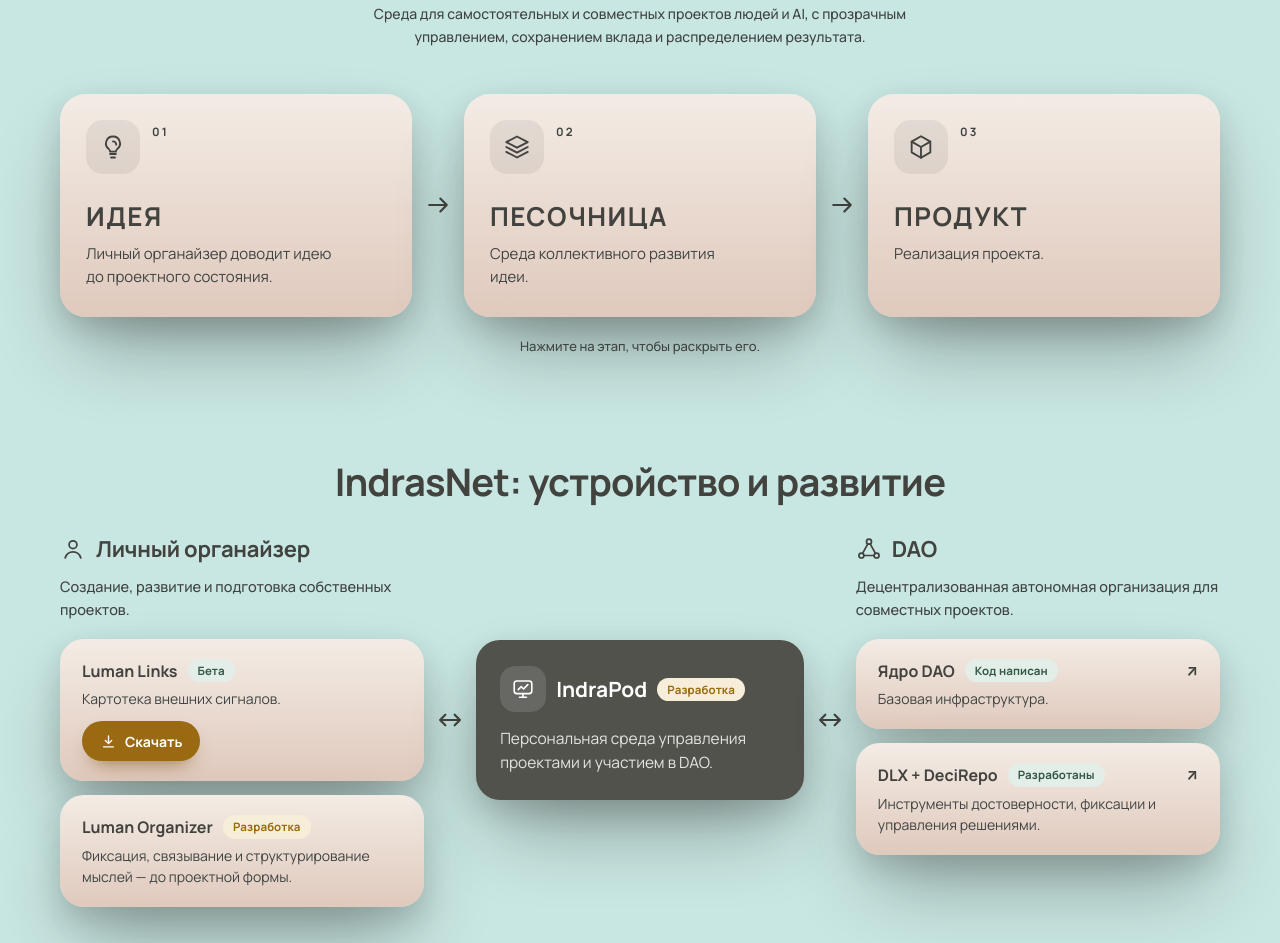
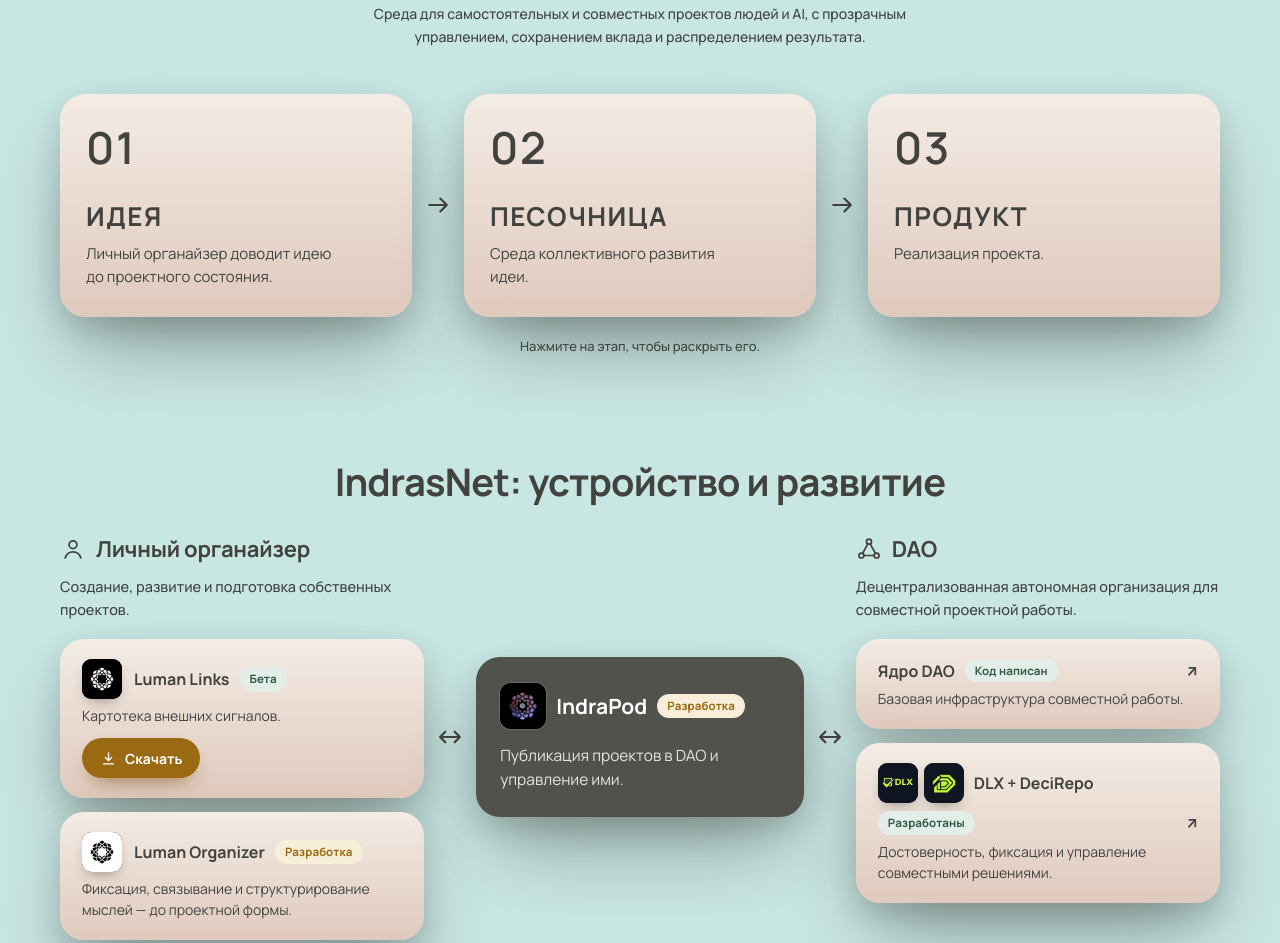
Before and after one commit to pbrahmanov-droid/indrasnet-site, a plain HTML site: page next/index.html in a window 1280 px wide. Shown: the part 436-1379 px from the top of the page. Drawn offline with Linux system fonts and the light colour scheme.

Commit message:
next/: круг 4 — логотипы продуктов, номера этапов вместо иконок, тексты устройства по сквозной логике
Co-Authored-By: Claude Opus 5.5 <noreply@anthropic.com>

```diff
--- a/next/index.html
+++ b/next/index.html
@@ -105,9 +105,7 @@ h1,h2,h3,h4{text-wrap:balance}
 .stage-card:hover,.stage-card:focus-visible{transform:translateY(-4px);box-shadow:var(--nx-card-shadow-up)}
 .stage-card.active{box-shadow:inset 0 0 0 2px var(--nx-base),var(--nx-card-shadow-up)}
 .s-top{display:flex;justify-content:space-between;align-items:flex-start;gap:12px}
-.stage-ic{width:54px;height:54px;border-radius:17px;display:grid;place-items:center;background:rgba(30,30,28,.07);color:var(--nx-head)}
-.stage-ic svg{width:28px;height:28px}
-.stage-card .num{font-size:11.5px;letter-spacing:.2em;color:var(--nx-muted);font-weight:700;padding-top:4px}
+.stage-card .num{font-size:44px;line-height:54px;letter-spacing:.04em;color:var(--nx-head);font-weight:600}
 .stage-card h2{margin:24px 0 8px;font-size:26px;font-weight:700;letter-spacing:.06em;color:var(--nx-head)}
 .stage-card p{margin:0;max-width:28ch;font-size:15px;line-height:1.55;color:var(--nx-muted)}
 .stage-arrow,.dlink{align-self:center;justify-self:center;display:grid;place-items:center;color:var(--nx-head);pointer-events:none}
@@ -149,12 +147,14 @@ h1,h2,h3,h4{text-wrap:balance}
 .item{display:block;padding:20px 22px;border-radius:24px;background:var(--nx-card);box-shadow:var(--nx-card-shadow);text-decoration:none;color:inherit;transition:transform .2s ease,box-shadow .2s ease}
 a.item:hover{transform:translateY(-3px);box-shadow:var(--nx-card-shadow-up)}
 .item-top{display:flex;align-items:center;gap:8px 10px;flex-wrap:wrap}
+.logo-app{flex:none;display:block;width:40px;height:40px;border-radius:24%;object-fit:cover;background:#13161f;box-shadow:0 6px 14px -6px rgba(40,40,36,.5)}
+.logo-pair{display:inline-flex;gap:6px;flex:none}
+.item-top .logo-app+h4,.logo-pair+h4{margin-left:2px}
 .item h4{margin:0;font-size:16px;color:var(--nx-head)}
 .item p{margin:6px 0 0;font-size:14px;line-height:1.5;color:var(--nx-muted)}
 .item .ext{margin-left:auto;font-size:15px;color:var(--nx-head);font-weight:700}
 .pod{padding:26px 24px;border-radius:24px;background:var(--nx-base);color:#fff;box-shadow:var(--nx-card-shadow)}
-.pod .dhead .ic{width:46px;height:46px;border-radius:15px;background:rgba(255,255,255,.12);color:#fff}
-.pod .dhead .ic svg{width:24px;height:24px}
+.pod .pod-logo{width:46px;height:46px;background:#000;box-shadow:0 0 0 1px rgba(255,255,255,.14)}
 .pod h3{margin:0;font-size:21px;color:#fff}
 .pod p{margin:14px 0 0;font-size:15.5px;line-height:1.55;color:rgba(255,255,255,.84)}
 .badge{display:inline-flex;align-items:center;padding:3px 10px;border-radius:999px;font-size:11.5px;font-weight:700;letter-spacing:.01em;white-space:nowrap;line-height:1.5}
@@ -256,19 +256,19 @@ a.item:hover{transform:translateY(-3px);box-shadow:var(--nx-card-shadow-up)}
   <section class="stage-wrap" id="system">
     <div class="shell stage-row">
       <button class="stage-card nx-glass" data-stage="idea" aria-expanded="false">
-        <span class="s-top"><span class="stage-ic"><svg viewBox="0 0 24 24" fill="none" stroke="currentColor" stroke-width="1.6" stroke-linecap="round" stroke-linejoin="round" aria-hidden="true" focusable="false"><path d="M9.5 18h5M10.3 21h3.4"/><path d="M12 3a6 6 0 0 0-3.6 10.8c.7.6 1.1 1.3 1.1 2.1v.1h5v-.1c0-.8.4-1.5 1.1-2.1A6 6 0 0 0 12 3z"/><path d="M12 7.2a2.8 2.8 0 0 1 2.8 2.8"/></svg></span><span class="num">01</span></span>
+        <span class="s-top"><span class="num">01</span></span>
         <h2>ИДЕЯ</h2>
         <p>Личный органайзер доводит идею до проектного состояния.</p>
       </button>
       <div class="stage-arrow" aria-hidden="true"><svg viewBox="0 0 24 24" fill="none" stroke="currentColor" stroke-width="1.9" stroke-linecap="round" stroke-linejoin="round" aria-hidden="true" focusable="false"><path d="M4.5 12h15M14 6.5l5.5 5.5-5.5 5.5"/></svg></div>
       <button class="stage-card nx-glass" data-stage="sandbox" aria-expanded="false">
-        <span class="s-top"><span class="stage-ic"><svg viewBox="0 0 24 24" fill="none" stroke="currentColor" stroke-width="1.6" stroke-linecap="round" stroke-linejoin="round" aria-hidden="true" focusable="false"><path d="M12 3 2.8 7.8 12 12.6l9.2-4.8L12 3z"/><path d="m2.8 12 9.2 4.8 9.2-4.8"/><path d="m2.8 16.2 9.2 4.8 9.2-4.8"/></svg></span><span class="num">02</span></span>
+        <span class="s-top"><span class="num">02</span></span>
         <h2>ПЕСОЧНИЦА</h2>
         <p>Среда коллективного развития идеи.</p>
       </button>
       <div class="stage-arrow" aria-hidden="true"><svg viewBox="0 0 24 24" fill="none" stroke="currentColor" stroke-width="1.9" stroke-linecap="round" stroke-linejoin="round" aria-hidden="true" focusable="false"><path d="M4.5 12h15M14 6.5l5.5 5.5-5.5 5.5"/></svg></div>
       <button class="stage-card nx-glass" data-stage="project" aria-expanded="false">
-        <span class="s-top"><span class="stage-ic"><svg viewBox="0 0 24 24" fill="none" stroke="currentColor" stroke-width="1.6" stroke-linecap="round" stroke-linejoin="round" aria-hidden="true" focusable="false"><path d="M12 2.8 20 7.4v9.2l-8 4.6-8-4.6V7.4l8-4.6z"/><path d="M4 7.4 12 12l8-4.6M12 12v9.2"/></svg></span><span class="num">03</span></span>
+        <span class="s-top"><span class="num">03</span></span>
         <h2>ПРОДУКТ</h2>
         <p>Реализация проекта.</p>
       </button>
@@ -345,12 +345,12 @@ a.item:hover{transform:translateY(-3px);box-shadow:var(--nx-card-shadow-up)}
           <p class="dlead">Создание, развитие и подготовка собственных проектов.</p>
           <div class="items">
             <div class="item">
-              <div class="item-top"><h4>Luman Links</h4><span class="badge ok">Бета</span></div>
+              <div class="item-top"><img class="logo-app" src="assets/logos/ll.png" alt="" width="40" height="40"><h4>Luman Links</h4><span class="badge ok">Бета</span></div>
               <p>Картотека внешних сигналов.</p>
               <a class="btn-amber" href="luman-links-beta.html"><svg viewBox="0 0 24 24" fill="none" stroke="currentColor" stroke-width="1.9" stroke-linecap="round" stroke-linejoin="round" aria-hidden="true" focusable="false"><path d="M12 4v11M7.5 10.5 12 15l4.5-4.5M5 19.5h14"/></svg>Скачать</a>
             </div>
             <div class="item">
-              <div class="item-top"><h4>Luman Organizer</h4><span class="badge dev">Разработка</span></div>
+              <div class="item-top"><img class="logo-app" src="assets/logos/lo.png" alt="" width="40" height="40"><h4>Luman Organizer</h4><span class="badge dev">Разработка</span></div>
               <p>Фиксация, связывание и структурирование мыслей — до проектной формы.</p>
             </div>
           </div>
@@ -358,22 +358,22 @@ a.item:hover{transform:translateY(-3px);box-shadow:var(--nx-card-shadow-up)}
         <div class="dlink" aria-hidden="true"><svg viewBox="0 0 24 24" fill="none" stroke="currentColor" stroke-width="1.9" stroke-linecap="round" stroke-linejoin="round" aria-hidden="true" focusable="false"><path d="M3.5 12h17M8 7.5 3.5 12 8 16.5M16 7.5l4.5 4.5-4.5 4.5"/></svg></div>
         <div class="dcol mid">
           <div class="pod">
-            <div class="dhead"><span class="ic"><svg viewBox="0 0 24 24" fill="none" stroke="currentColor" stroke-width="1.6" stroke-linecap="round" stroke-linejoin="round" aria-hidden="true" focusable="false"><rect x="3.2" y="4" width="17.6" height="12.6" rx="2.6"/><path d="M8.5 20.3h7M12 16.6v3.7"/><path d="m7.2 12.6 3-3 2.4 2.4 4.2-4.4"/></svg></span><h3>IndraPod</h3><span class="badge dev">Разработка</span></div>
-            <p>Персональная среда управления проектами и участием в DAO.</p>
+            <div class="dhead"><img class="logo-app pod-logo" src="assets/logos/indrapod.webp" alt="" width="46" height="46"><h3>IndraPod</h3><span class="badge dev">Разработка</span></div>
+            <p>Публикация проектов в DAO и управление ими.</p>
           </div>
         </div>
         <div class="dlink" aria-hidden="true"><svg viewBox="0 0 24 24" fill="none" stroke="currentColor" stroke-width="1.9" stroke-linecap="round" stroke-linejoin="round" aria-hidden="true" focusable="false"><path d="M3.5 12h17M8 7.5 3.5 12 8 16.5M16 7.5l4.5 4.5-4.5 4.5"/></svg></div>
         <div class="dcol">
           <div class="dhead"><span class="ic"><svg viewBox="0 0 24 24" fill="none" stroke="currentColor" stroke-width="1.6" stroke-linecap="round" stroke-linejoin="round" aria-hidden="true" focusable="false"><circle cx="12" cy="5.2" r="2.3"/><circle cx="5" cy="18" r="2.3"/><circle cx="19" cy="18" r="2.3"/><path d="M10.9 7.2 6.1 16M13.1 7.2l4.8 8.8M7.3 18h9.4"/></svg></span><h3>DAO</h3></div>
-          <p class="dlead">Децентрализованная автономная организация для совместных проектов.</p>
+          <p class="dlead">Децентрализованная автономная организация для совместной проектной работы.</p>
           <div class="items">
             <a class="item" href="https://dao.indrasnet.ee" target="_blank" rel="noopener">
               <div class="item-top"><h4>Ядро DAO</h4><span class="badge ok">Код написан</span><span class="ext" aria-hidden="true">↗</span></div>
-              <p>Базовая инфраструктура.</p>
+              <p>Базовая инфраструктура совместной работы.</p>
             </a>
             <a class="item" href="https://indrasnet.ee/dlx" target="_blank" rel="noopener">
-              <div class="item-top"><h4>DLX + DeciRepo</h4><span class="badge ok">Разработаны</span><span class="ext" aria-hidden="true">↗</span></div>
-              <p>Инструменты достоверности, фиксации и управления решениями.</p>
+              <div class="item-top"><span class="logo-pair"><img class="logo-app" src="assets/logos/dlx.png" alt="" width="40" height="40"><img class="logo-app" src="assets/logos/decirepo.png" alt="" width="40" height="40"></span><h4>DLX + DeciRepo</h4><span class="badge ok">Разработаны</span><span class="ext" aria-hidden="true">↗</span></div>
+              <p>Достоверность, фиксация и управление совместными решениями.</p>
             </a>
           </div>
         </div>
```
Also changed, not shown: next/assets/logos/decirepo.png (added), next/assets/logos/dlx.png (added), next/assets/logos/indrapod.webp (added), next/assets/logos/ll.png (added), next/assets/logos/lo.png (added).
